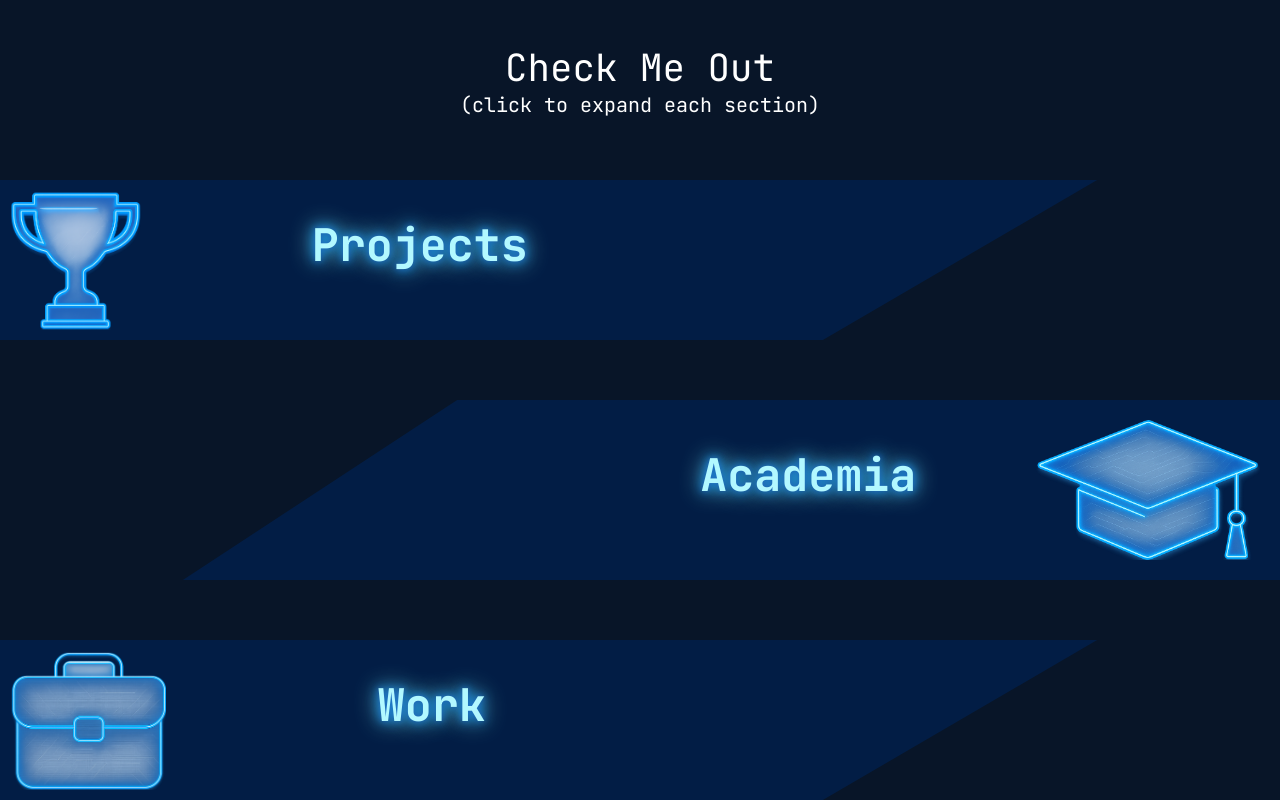
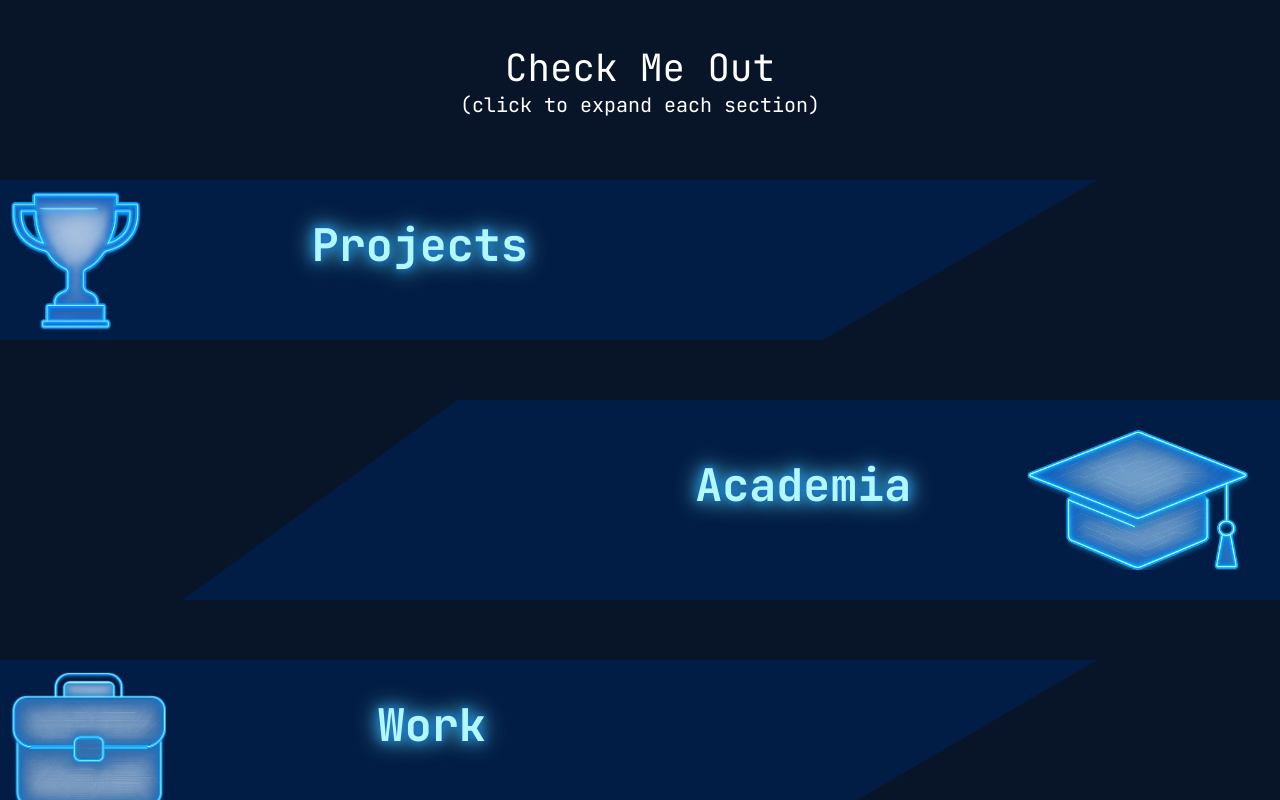
Before and after one commit to Ajay0-0Ram/ajayramsaran, a plain HTML site: page index.html in a window 1280 px wide. Shown: the part 1755-2555 px from the top of the page. Drawn offline with nearby package versions, Linux system fonts and the light colour scheme.

Commit message:
Update index.html

```diff
--- a/index.html
+++ b/index.html
@@ -197,7 +197,7 @@
 
             <!-- Academia Button -->
             <div class="col-span-1 hidden md:block"></div>
-            <div data-aos="fly-r" data-aos-delay="500" id="academics" class="scroll-mt-28 col-span-6 bg-[#021d45] p-4 md:pl-80 slant-l flex justify-between opacity-0 cursor-pointer">
+            <div data-aos="fly-r" data-aos-delay="500" id="academics" class="scroll-mt-28 col-span-6 bg-[#021d45] p-6 md:pl-80 slant-l flex justify-between opacity-0 cursor-pointer">
                 <div></div><h2 class="text-2xl sm:text-3xl md:text-4xl text-[#b2f8ff] glow font-bold my-6">Academia</h2>
                 <img class="w-auto h-16 sm:w-auto sm:h-20 md:w-auto md:h-28" src="img/icons/cap.png" alt="Graduation Cap">
             </div>
```
